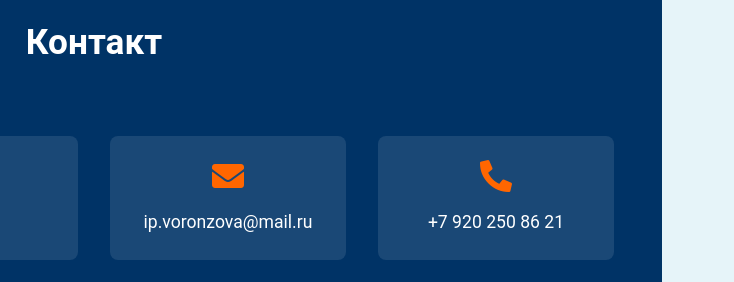
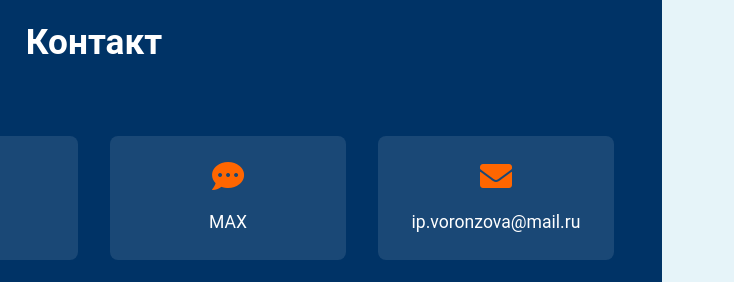
Before and after one commit to vorontsova-olga/consulting, a plain HTML site: page index.html in a window 1280 px wide. Shown: the part 2220-2502 px from the top of the page, 546-1280 px from the left. Drawn offline with Linux system fonts and the light colour scheme.

Commit message:
Update index (add MAX mes.)

```diff
--- a/index.html
+++ b/index.html
@@ -76,6 +76,10 @@
                 <a href="https://t.me/+79202508621">Telegram</a>
             </div>
             <div class="contact-item">
+                <i class="fas fa-comment-dots"></i>
+                <a href="https://max.ru/u/f9LHodD0cOI_G5wE-pMqNT_RkILHsB6ArfgutwlDRLncZ0Udw2boOoRXHy0">MAX</a>
+            </div>
+            <div class="contact-item">
                 <i class="fas fa-envelope"></i>
                 <a href="mailto:ip.voronzova@mail.ru">ip.voronzova@mail.ru</a>
             </div>
```
